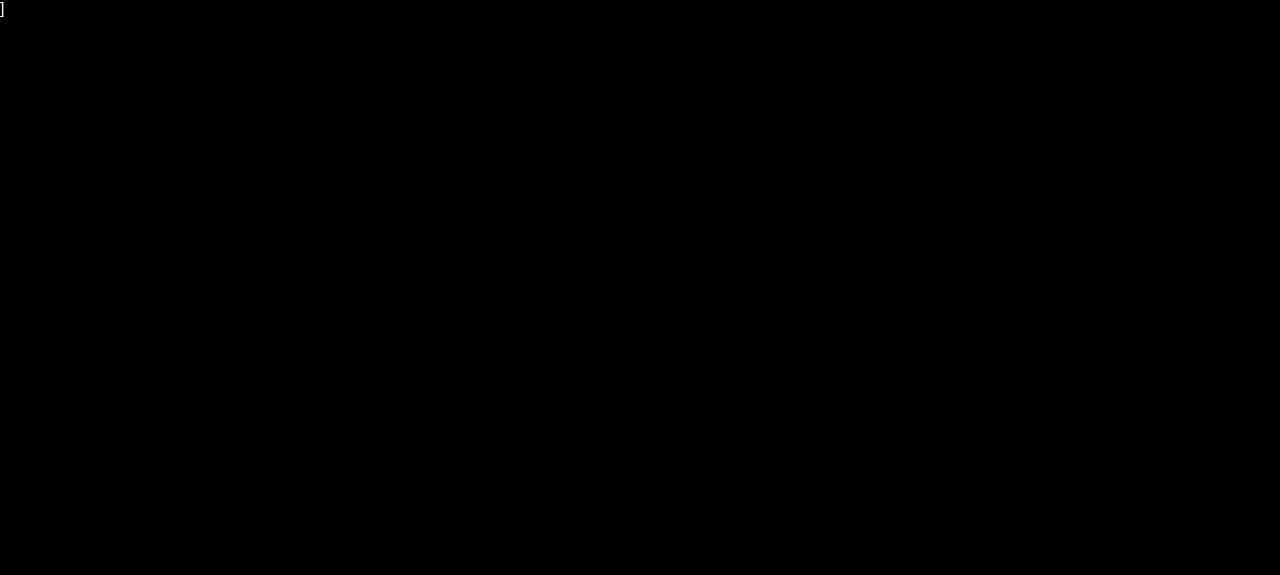
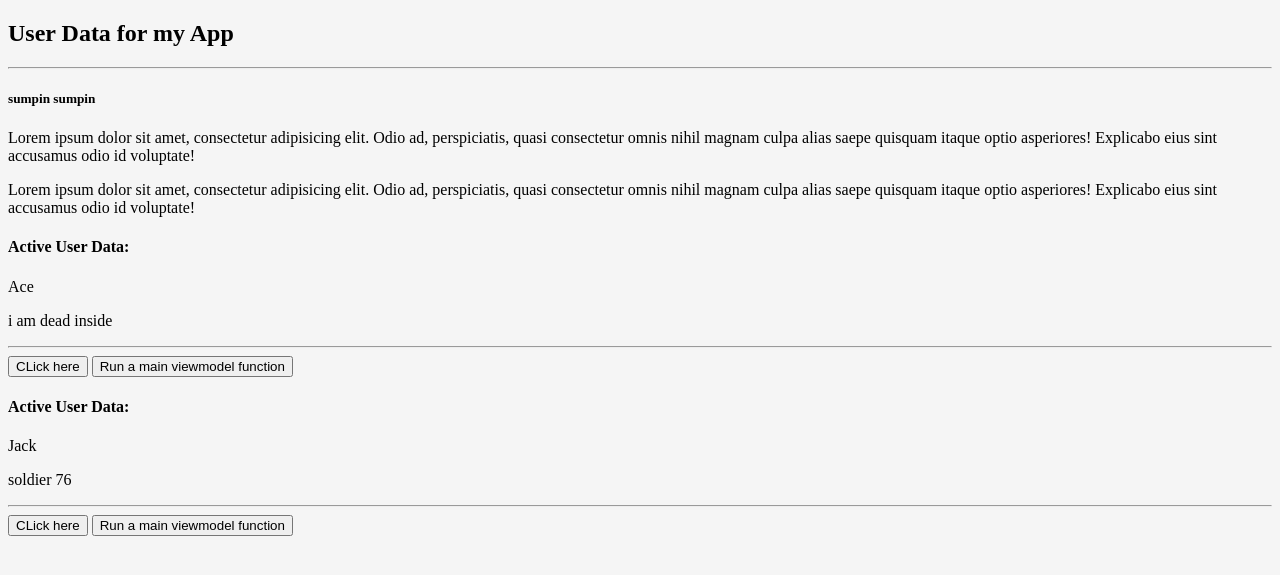
Before and after one commit to aungarsynova/authoring_week2_jan, a PHP site: page / in a window 1280 px wide. Before the commit the part shown is almost empty. Shown: the top 575 px of the page. Run offline with PHP 8.4, Linux system fonts and the light colour scheme; some libraries are stand-ins or nearby versions.

Commit message:
components

```diff
--- a/css/main.css
+++ b/css/main.css
@@ -1,9 +1,3 @@
-/* quick reset */
-* { margin: 0; border: 0; padding: 0; }
-
 body {
-  background-color: black;
-  color: white;
-  font-size: 16px;
-  font-family: arial, helvetica, sans-serif;
+  background-color: whitesmoke;
 }
--- a/index.html
+++ b/index.html
@@ -5,14 +5,45 @@
     <meta name="viewport" content="width=device-width, initial-scale=1.0">
     <meta http-equiv="X-UA-Compatible" content="ie=edge">
     <link rel="stylesheet" href="css/main.css">
-    <script src="https://cdn.jsdelivr.net/npm/vue@2.5.17/dist/vue.js"></script>]
+    <script src="https://cdn.jsdelivr.net/npm/vue@2.5.17/dist/vue.js"></script>
     <title>Document</title>
 </head>
 <body>
-    <main id="app">
+    <main>
+        <h2>User Data for my App</h2>
+        <hr>
+        <article>
+            <h4 class="hidden"></h4>
+            <h5>sumpin sumpin</h5>
+            <p>
+                Lorem ipsum dolor sit amet, consectetur adipisicing elit. Odio ad, perspiciatis, quasi consectetur omnis nihil magnam culpa alias saepe quisquam itaque optio asperiores! Explicabo eius sint accusamus odio id voluptate!</p>
 
+            <p>
+                Lorem ipsum dolor sit amet, consectetur adipisicing elit. Odio ad, perspiciatis, quasi consectetur omnis nihil magnam culpa alias saepe quisquam itaque optio asperiores! Explicabo eius sint accusamus odio id voluptate!
+            </p>
+        </article>
+
+        <div id="app">
+            <activeusers name="Ace" role="i am dead inside" @shoutup="calledOnParent">
+                <h4>Active User Data:</h4>
+            </activeusers>
+
+            <activeusers name="Jack" role="soldier 76">
+                    <h4>Active User Data:</h4>
+                </activeusers>
+        </div>
     </main>
+    <!--component template-->
+    <template id="userstemplate">
+        <div>
+            <slot></slot>
+            <p>{{ name }}</p>
+            <p>{{ role }}</p>
+            <hr>
+            <button v-on:click="logFromChild">CLick here</button>
+            <button v-on:click="passEvent">Run a main viewmodel function</button>
+        </div>
+    </template>
     <script src="js/main.js"></script>
-
 </body>
 </html>
--- a/js/main.js
+++ b/js/main.js
@@ -1,3 +1,45 @@
 (()=> {
+   //create a components first
+    const UserComponent = {
+        props: ['name', 'role'],
 
+        template: "#userstemplate",
+
+        created: function() {
+            console.log("let me diiiiiiiiiiiiiiie");
+        },
+
+        methods: {
+            logFromChild() {
+                console.log("logged from the component");
+            },
+
+            passEvent() {
+                this.$emit('shoutup');
+            }
+        }
+    };
+
+   //then your vue instance
+   const vm = new Vue({
+       el: "#app",
+
+       data: {
+           testmessage: "sup"
+       },
+
+       methods: {
+            calledOnParent() {
+                console.log("This method lives in the main VM and was called froma  component");
+            }
+       },
+
+       created: function() {
+        console.log("this is the main vue intance");
+       },
+
+       components: {
+           'activeusers' : UserComponent,
+       }
+   })
 })();
```
